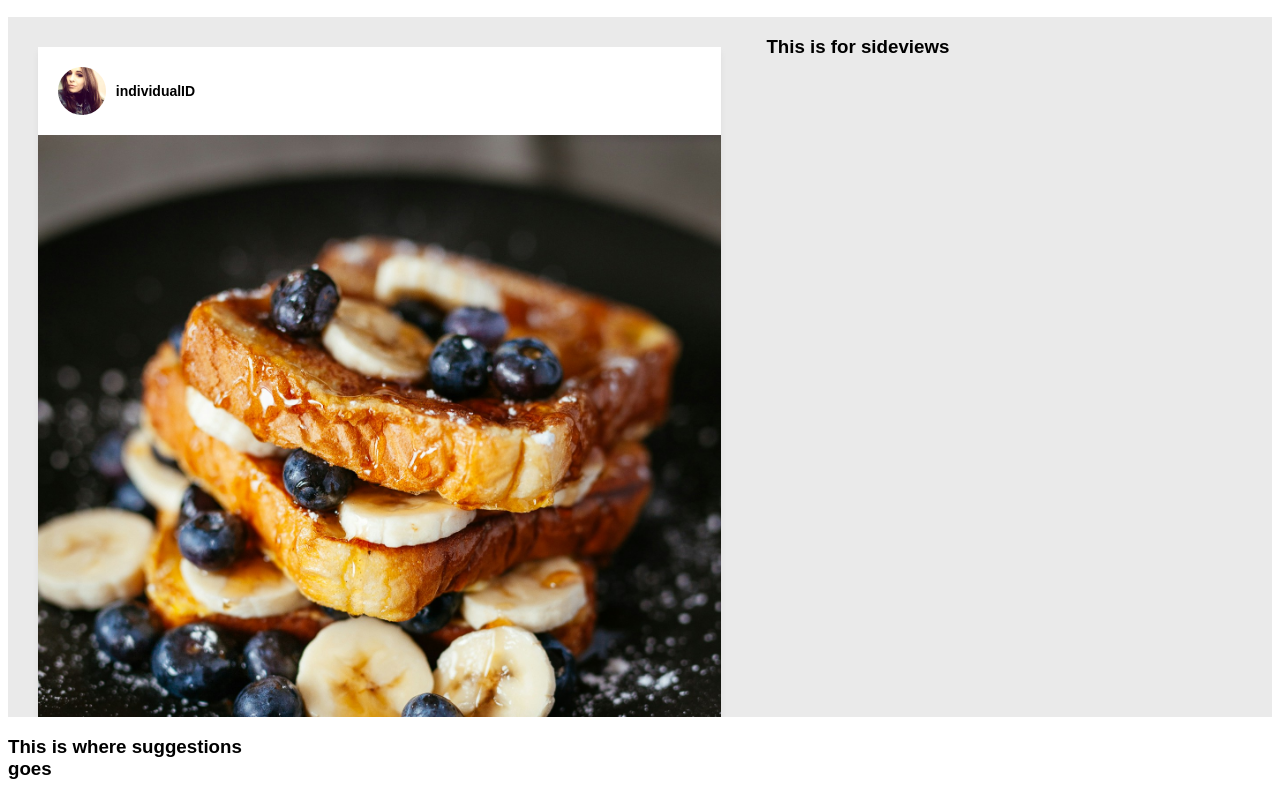
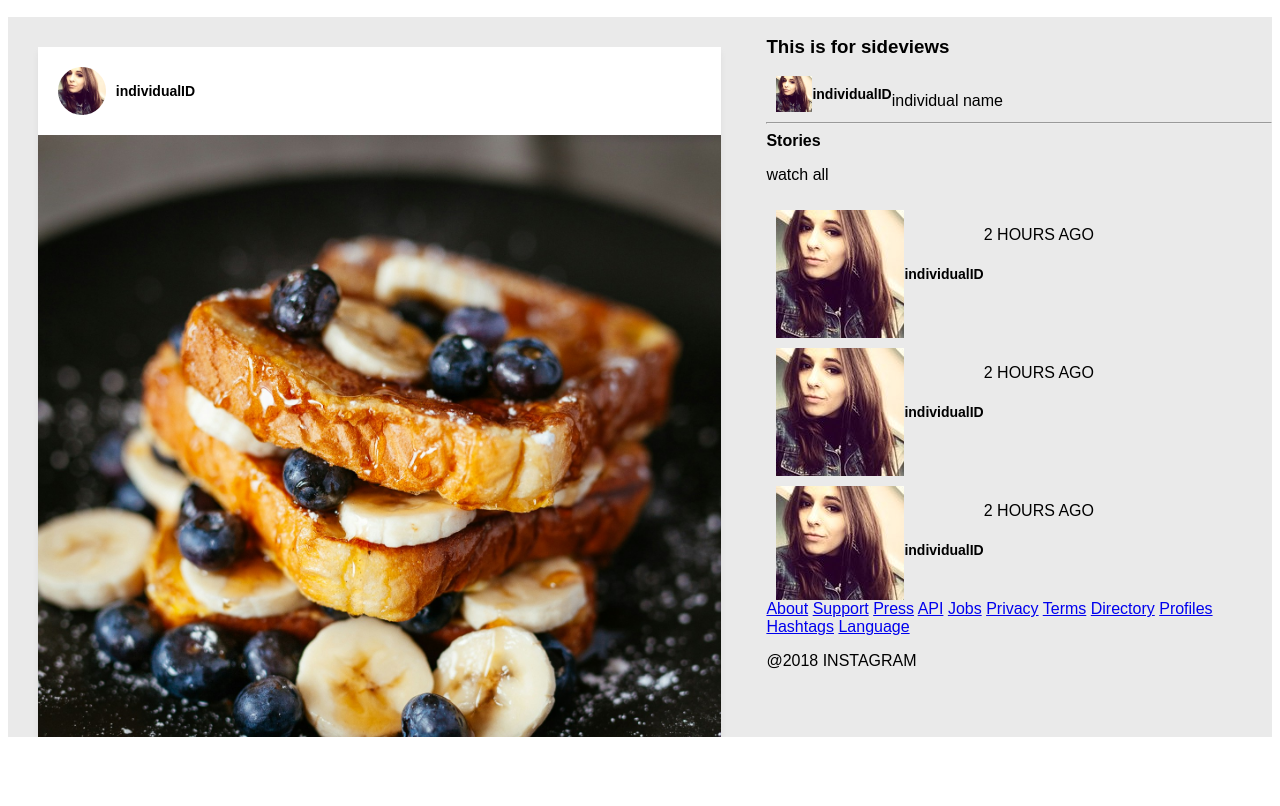
Before and after one commit to cse204-2024/05-instagram-clone-ShiyeonKu, a plain HTML site: page index.html in a window 1280 px wide. Shown: the part 81-887 px from the top of the page. After the commit the page ends 826 px from the top, so only its background shows below. Drawn offline with Linux system fonts and the light colour scheme.

Commit message:
populated content for sidebar
Populated content for sidebar. Made the midsection scrollable with additional links on the bottom

```diff
--- a/index.html
+++ b/index.html
@@ -100,19 +100,75 @@
                     </div>
                 </div>
 
+                <div class="suggested">
+                    <!--"Suggested for you" goes in here-->
+                    <h3>This is where suggestions goes</h3>
+                </div>
             </div>
         </div>
-
-            <div class="suggested">
-                <!--"Suggested for you" goes in here-->
-                <h3>This is where suggestions goes</h3>
-            </div>
 
             <div class="sidebar">
                 <!--sidebar-->
                 <h3>This is for sideviews</h3>
+                <div class="profile_detail">
+                    <img class="profile_pic" src="images/profile1.jpeg" alt="profile picture">
+                    <strong>individualID</strong>
+                    <p>individual name</p>
+                </div>
+                <hr>
+                <div class="boundary">
+                    <strong>Stories</strong>
+                    <p>watch all</p>
+                </div>
+                <div class="sidebar_content">
+                    <div class="other_profiles">
+
+                        <div class="profile_detail">
+                            <img class="profile_pic" src="images/profile1.jpeg" alt="profile picture">
+                            <strong>individualID</strong>
+                            <p>2 HOURS AGO</p>
+                        </div>
+
+                        <div class="profile_detail">
+                            <img class="profile_pic" src="images/profile1.jpeg" alt="profile picture">
+                            <strong>individualID</strong>
+                            <p>2 HOURS AGO</p>
+                        </div>
+
+                        <div class="profile_detail">
+                            <img class="profile_pic" src="images/profile1.jpeg" alt="profile picture">
+                            <strong>individualID</strong>
+                            <p>2 HOURS AGO</p>
+                        </div>
+
+                        <div class="profile_detail">
+                            <img class="profile_pic" src="images/profile1.jpeg" alt="profile picture">
+                            <strong>individualID</strong>
+                            <p>2 HOURS AGO</p>
+                        </div>
+
+                        <div class="profile_detail">
+                            <img class="profile_pic" src="images/profile1.jpeg" alt="profile picture">
+                            <strong>individualID</strong>
+                            <p>2 HOURS AGO</p>
+                        </div>
+                    </div>
+                    </div>
+                    <a href="#">About</a>
+                        <a href="#">Support</a>
+                        <a href="#">Press</a>
+                        <a href="#">API</a>
+                        <a href="#">Jobs</a>
+                        <a href="#">Privacy</a>
+                        <a href="#">Terms</a>
+                        <a href="#">Directory</a>
+                        <a href="#">Profiles</a>
+                        <a href="#">Hashtags</a>
+                        <a href="#">Language</a>
+
+                        <p>@2018 INSTAGRAM</p>
+                </div>
             </div>
-        </div>
 
 
 
--- a/style.css
+++ b/style.css
@@ -74,7 +74,7 @@
 .midsection{
     grid-area: 2 / 1 / 3 / 4;
     background-color:#eaeaea;
-    height: 700px;
+    height: 90vh;
     overflow:auto;
 }
 .main_post{
@@ -157,4 +157,12 @@
 .sidebar{
     grid-area: 2 / 4 / 3 / 6;
     background-color:#eaeaea;
+    height: 90vh;
 }
+.sidebar_content{
+    height:50vh;
+    overflow-y:auto;
+}
+.other_profiles{
+
+}
```
